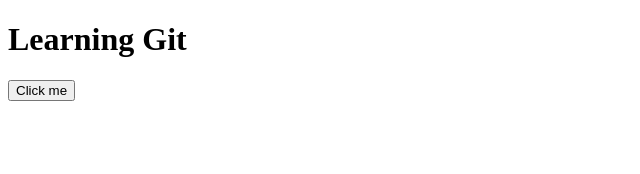
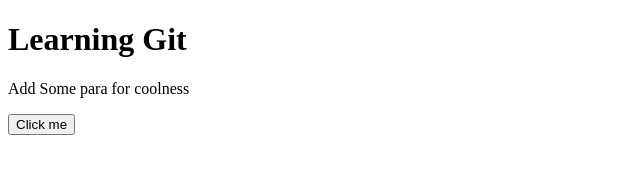
Before and after one commit to codelord405/Random, a plain HTML site: page index.html in a window 1280 px wide. Shown: the whole page, without its empty margins (0-640 px from the left). Drawn offline with Linux system fonts and the light colour scheme.

Commit message:
updated text to free  range

```diff
--- a/index.html
+++ b/index.html
@@ -7,6 +7,7 @@
 </head>
 <body>
     <h1>Learning Git</h1>
+    <p>Add Some para for coolness</p>
     <button>Click me</button>
 </body>
 </html>
```
